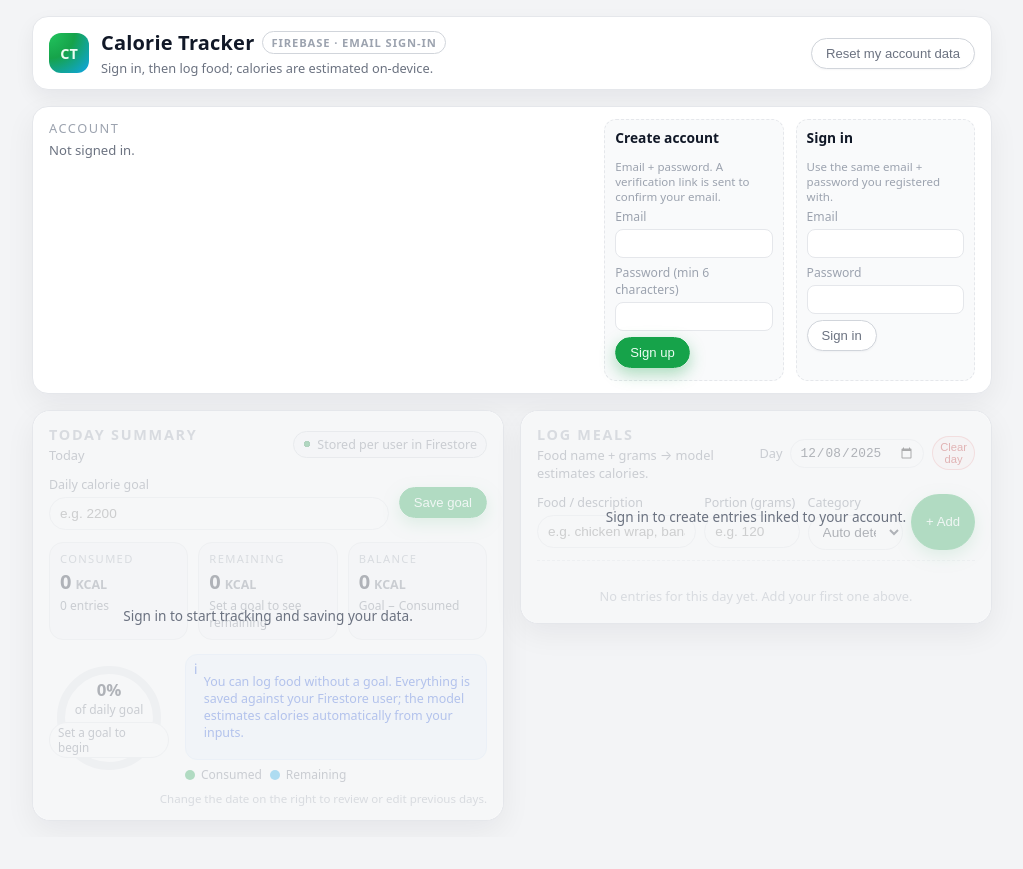
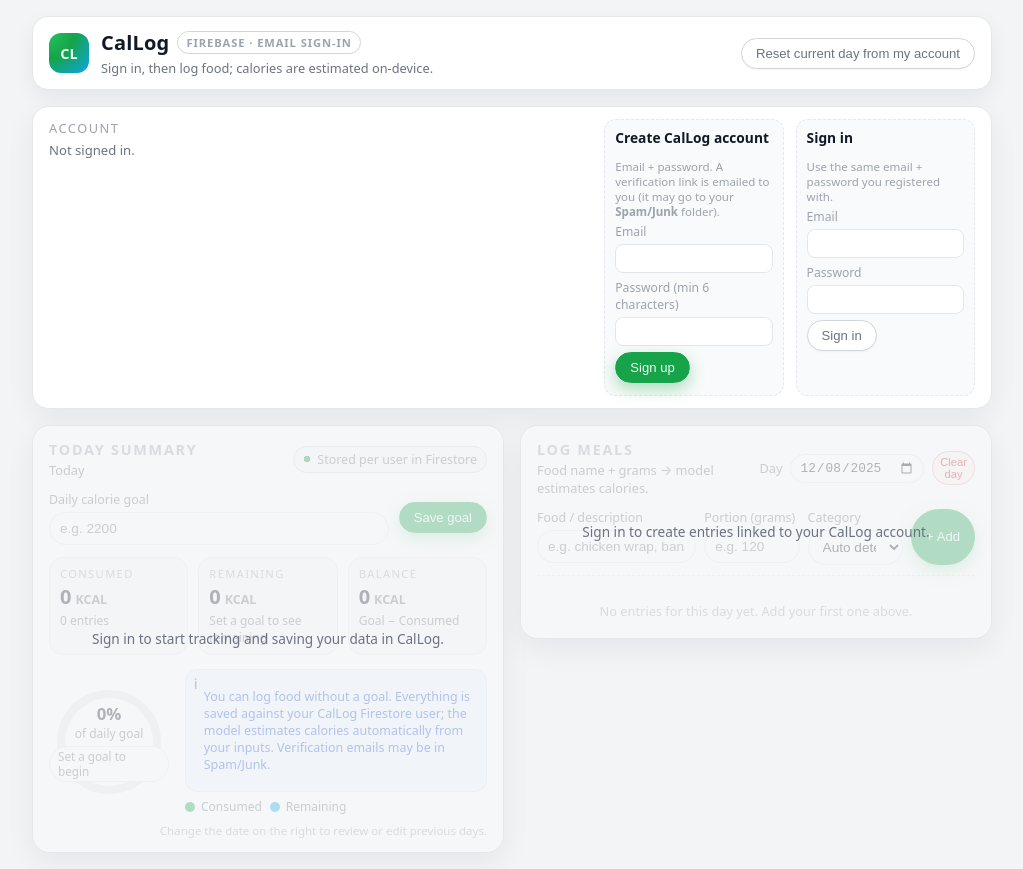
Before and after one commit to harshilarora250/calorietracker, a plain HTML site: page index.html in a window 1280 px wide. Shown: the whole page, without its empty margins (128-1151 px from the left). Before the commit the page ends 837 px from the top, so only its background shows below. Drawn offline with Linux system fonts and the light colour scheme; no server answers.

Commit message:
Rebrand Calorie Tracker to CalLog
Updated various texts and titles to reflect the new branding as 'CalLog'.

```diff
--- a/index.html
+++ b/index.html
@@ -2,7 +2,7 @@
 <html lang="en">
 <head>
   <meta charset="UTF-8" />
-  <title>Calorie Tracker</title>
+  <title>CalLog – Calorie Tracker</title>
   <meta name="viewport" content="width=device-width, initial-scale=1" />
 
   <style>
@@ -850,17 +850,17 @@
   <div class="app">
     <header>
       <div class="header-left">
-        <div class="logo">CT</div>
+        <div class="logo">CL</div>
         <div class="title-block">
           <h1>
-            Calorie Tracker
+            CalLog
             <span class="badge">Firebase · Email sign-in</span>
           </h1>
           <p>Sign in, then log food; calories are estimated on-device.</p>
         </div>
       </div>
       <button id="resetAllBtn" class="btn btn-muted" type="button">
-        Reset my account data
+        Reset current day from my account
       </button>
     </header>
 
@@ -883,8 +883,11 @@
 
       <div class="auth-forms" id="authForms">
         <div class="auth-form" id="signUpFormWrapper">
-          <h3>Create account</h3>
-          <p class="auth-note">Email + password. A verification link is sent to confirm your email.</p>
+          <h3>Create CalLog account</h3>
+          <p class="auth-note">
+            Email + password. A verification link is emailed to you
+            (it may go to your <strong>Spam/Junk</strong> folder).
+          </p>
           <div class="auth-row">
             <label for="signUpEmail">Email</label>
             <input id="signUpEmail" type="email" autocomplete="email" />
@@ -1012,7 +1015,7 @@
               <p id="infoText">
                 After you sign in, your daily goal and entries for each date are stored
                 in your Firestore user document. Calories are estimated on-device by a
-                small rule-based model.
+                small rule-based model. Verification emails may be in Spam/Junk.
               </p>
             </div>
             <div id="overGoalAlert" class="alert alert-danger" style="display:none;">
@@ -1036,7 +1039,7 @@
           Change the date on the right to review or edit previous days.
         </div>
         <div class="disabled-overlay" id="summaryDisabledOverlay" style="display:flex;">
-          Sign in to start tracking and saving your data.
+          Sign in to start tracking and saving your data in CalLog.
         </div>
       </section>
 
@@ -1113,7 +1116,7 @@
         </div>
 
         <div class="disabled-overlay" id="logDisabledOverlay" style="display:flex;">
-          Sign in to create entries linked to your account.
+          Sign in to create entries linked to your CalLog account.
         </div>
       </section>
     </main>
@@ -1138,7 +1141,7 @@
       deleteDoc,
     } from "https://www.gstatic.com/firebasejs/11.0.0/firebase-firestore.js";
 
-    // Your Firebase configuration (safe to expose in client; security is via rules)
+    // Firebase configuration for CalLog (public client config)
     const firebaseConfig = {
       apiKey: "AIzaSyAhlSU9QQD9etz_lI9XPT0JDyx5NV6UUxg",
       authDomain: "callog-caltracker.firebaseapp.com",
@@ -1214,7 +1217,7 @@
 
     let currentUser = null;
     let currentDate = null;
-    let currentDayData = { goal: null, entries: [] }; // kept in memory and synced to Firestore
+    let currentDayData = { goal: null, entries: [] };
 
     function todayISO() {
       const d = new Date();
@@ -1271,7 +1274,7 @@
       verifyDotEl.classList.toggle("ok", verified);
       verifyLabelEl.textContent = verified
         ? "Email verified"
-        : "Verification email sent. Check your inbox.";
+        : "Verification email sent. Check your inbox (including Spam/Junk).";
       globalAuthMessageEl.textContent = "";
       signedInActionsEl.style.display = "flex";
       authFormsEl.style.display = "none";
@@ -1286,12 +1289,11 @@
       if (type === "ok") el.classList.add("ok");
     }
 
-    // Simple email format check before Firebase
     function isValidEmailFormat(email) {
       return /^[^\s@]+@[^\s@]+\.[^\s@]+$/.test(email);
     }
 
-    // --------- SIMPLE CALORIE MODEL (same as before) ---------
+    // --------- SIMPLE CALORIE MODEL ---------
 
     const CATEGORY_PER100 = {
       fruit: 60,
@@ -1547,7 +1549,7 @@
         }
 
         infoTextEl.innerHTML =
-          "Goal and entries for each date are stored under your user in Firestore. Calories come from a small, built-in rule-based model; you can fine-tune each entry if needed.";
+          "Goal and entries for each date are stored under your user in Firestore. Calories come from a small, built-in rule-based model; you can fine-tune each entry if needed. Verification emails may be in Spam/Junk.";
       } else {
         statRemainingEl.textContent = "0";
         statRemainingHintEl.textContent = "Set a goal to see remaining";
@@ -1562,7 +1564,7 @@
         overGoalAlertEl.style.display = "none";
 
         infoTextEl.innerHTML =
-          "You can log food without a goal. Everything is saved against your Firestore user; the model estimates calories automatically from your inputs.";
+          "You can log food without a goal. Everything is saved against your CalLog Firestore user; the model estimates calories automatically from your inputs. Verification emails may be in Spam/Junk.";
       }
 
       renderEntries();
@@ -1623,12 +1625,12 @@
         await sendEmailVerification(cred.user);
         showAuthMessage(
           signUpMessageEl,
-          "Account created. A verification email has been sent.",
+          "Account created. A verification email has been sent — check your Spam/Junk folder if you don’t see it.",
           "ok",
         );
         showAuthMessage(
           globalAuthMessageEl,
-          "Check your inbox and click the verification link.",
+          "Check your inbox (including Spam/Junk) and click the verification link.",
           "ok",
         );
       } catch (err) {
@@ -1661,19 +1663,19 @@
     resetAllBtn.addEventListener("click", async () => {
       if (!currentUser) return;
       const confirmed = confirm(
-        "This will delete all your day documents in Firestore for this user. You cannot undo this. Continue?",
+        "This will delete the current day document in Firestore for this user. You cannot undo this. Continue?",
       );
       if (!confirmed) return;
-
-      // For simplicity: delete just the current day; for full wipe you would
-      // need a backend script or Firestore function. Here we clear this day
-      // and reset goal in memory.
       try {
         const ref = getDayDocRef(currentUser.uid, currentDate || todayISO());
         await deleteDoc(ref);
         currentDayData = { goal: null, entries: [] };
         updateStatsAndUI();
-        showAuthMessage(globalAuthMessageEl, "Current day cleared from Firestore.", "ok");
+        showAuthMessage(
+          globalAuthMessageEl,
+          "Current day cleared from your CalLog account.",
+          "ok",
+        );
       } catch (err) {
         showAuthMessage(globalAuthMessageEl, "Failed to clear day.", "error");
       }
```
